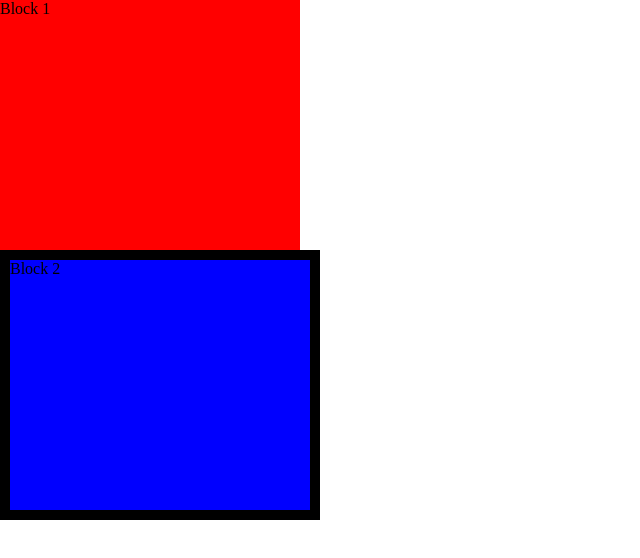
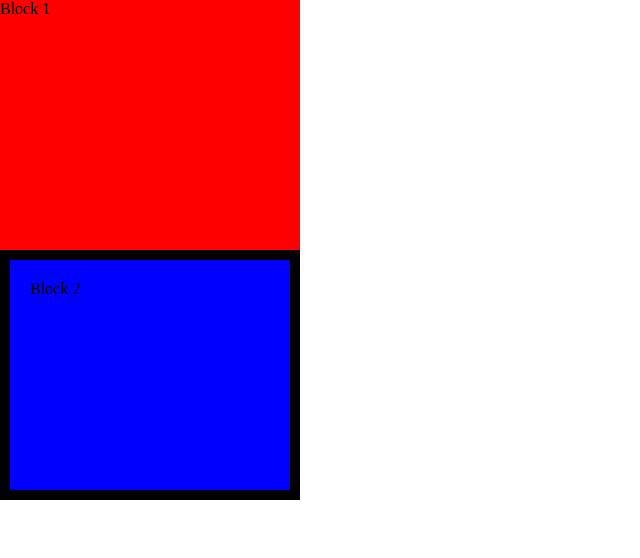
Before and after one commit to gurnitha/next-ecom-shoppay, a Next.js app: page / in a window 1280 px wide. Shown: the top 558 px of the page, without its empty margins (0-640 px from the left). Built offline with nearby package versions, Linux system fonts and the light colour scheme.

Commit message:
9. Reseting CSS styles - Box sizing part 3 - using attribute box-sizing

```diff
--- a/styles/globals.scss
+++ b/styles/globals.scss
@@ -1,5 +1,6 @@
 * {
   margin: 0;
+  box-sizing: border-box;
 }
 
 section {
@@ -14,4 +15,5 @@ section {
 .block2 {
   background: blue;
   border: 10px solid #000;
+  padding: 20px;
 }
```
Also changed, not shown: 1 other file (tests, documents, lock files or other folders).
